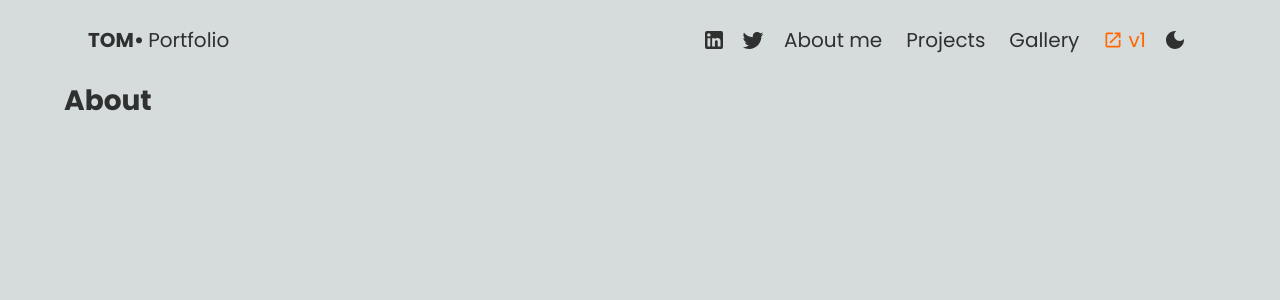
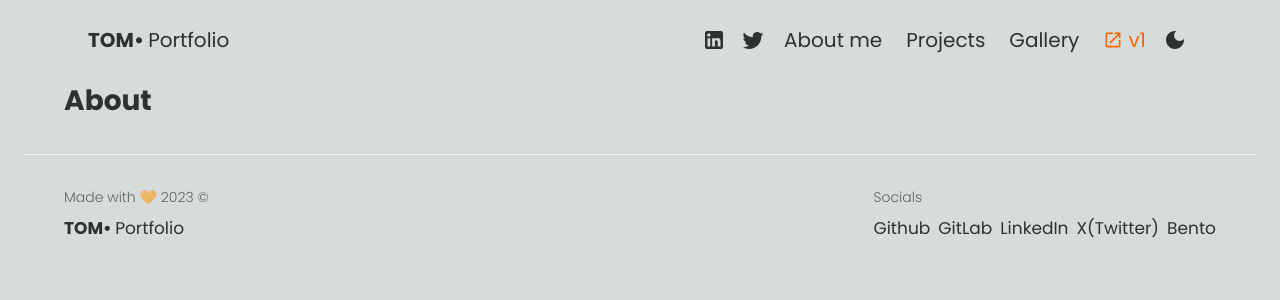
Before and after one commit to Tom-michel/Portfolio-v2-nextJs, a Next.js app: page /about in a window 1280 px wide. Shown: the top 300 px of the page. Built offline with nearby package versions, Linux system fonts and the light colour scheme.

Commit message:
ContactSection completed and Footer added

```diff
--- /dev/null
+++ b/components/Footer.jsx
@@ -0,0 +1,77 @@
+import { socialLinks } from "@/utils/variables";
+import { Box, Container, Divider, Toolbar } from "@mui/material";
+import Link from "next/link";
+
+const Footer = () => {
+  return (
+    <Container
+      maxWidth="xl"
+      sx={{
+        // backgroundColor: "var(--cardBgColor)",
+        mt: 3,
+        pb: 2,
+      }}
+    >
+      <Divider sx={{ mb: 3, borderColor: "var(--cardBgColor)" }} />
+      <Container sx={{ px: { xs: 0, sm: "24px" } }}>
+        <Toolbar
+          disableGutters
+          sx={{
+            py: 1,
+            display: "flex",
+            flexWrap: "wrap",
+            justifyContent: "space-between",
+            "& a": { fontSize: "17px" },
+            gap: 3,
+          }}
+        >
+          <div>
+            <h4 style={{ opacity: 0.7, fontWeight: "lighter" }}>
+              Made with 🧡 2023 &copy;
+            </h4>
+            <Link
+              href="/"
+              style={{
+                marginRight: 2,
+              }}
+              className="brand"
+            >
+              <span style={{ fontWeight: 700 }}>TOM• </span>{" "}
+              <span className="portfolio">Portfolio</span>
+            </Link>
+          </div>
+          <div>
+            <h4 style={{ opacity: 0.7, fontWeight: "lighter" }}>Socials</h4>
+            <Box
+              sx={{
+                display: "flex",
+                flexWrap: "wrap",
+                justifyContent: "space-between",
+                alignItems: "center",
+                gap: 1,
+              }}
+            >
+              <Link target="_blank" href={socialLinks.github}>
+                Github
+              </Link>
+              <Link target="_blank" href={socialLinks.gitlab}>
+                GitLab
+              </Link>
+              <Link target="_blank" href={socialLinks.linkedin}>
+                LinkedIn
+              </Link>
+              <Link target="_blank" href={socialLinks.twitter}>
+                X(Twitter)
+              </Link>
+              <Link target="_blank" href={socialLinks.bento}>
+                Bento
+              </Link>
+            </Box>
+          </div>
+        </Toolbar>
+      </Container>
+    </Container>
+  );
+};
+
+export default Footer;
--- a/components/Layout.tsx
+++ b/components/Layout.tsx
@@ -1,6 +1,7 @@
 import React from "react";
+import Footer from "./Footer";
 import Navbar from "./Navbar";
-import { Box, Container } from "@mui/material";
+import { Container } from "@mui/material";
 
 export default function Layout({ children }: { children: React.ReactNode }) {
   return (
@@ -13,6 +14,7 @@ export default function Layout({ children }: { children: React.ReactNode }) {
       >
         <Container>{children}</Container>
       </div>
+      <Footer />
     </>
   );
 }
--- a/components/home/ProjectsSection.tsx
+++ b/components/home/ProjectsSection.tsx
@@ -62,7 +62,7 @@ const ProjectsSection = () => {
               justifyContent: "space-between",
             }}
           >
-            <h3>Recents Projects</h3>
+            <h3 style={{ marginBottom: 0 }}>Recents Projects</h3>
             <Link className="textP" href={"/projects"}>
               View all ({projectData.length})
             </Link>
--- a/styles/globals.css
+++ b/styles/globals.css
@@ -258,3 +258,7 @@ a:hover {
   color: var(--primaryColor);
   border-color: var(--primaryColor);
 }
+
+.MuiDivider-root.MuiDivider-fullWidth {
+  border-color: var(--cardBgColor) !important;
+}
--- a/utils/variables.tsx
+++ b/utils/variables.tsx
@@ -10,5 +10,6 @@ export const socialLinks = {
   gitlab: "https://gitlab.com/Tom-michel/",
   linkedin: "https://linkedin.com/in/michel-btompe-3a0bb3234/",
   twitter: "https://twitter.com/michelbtompe",
+  bento: "https://bento.me/tom-y",
   ubora: "http://ubora-studios.com",
 };
```
Also changed, not shown: components/home/ContactSection.tsx (+83 -5 lines).
